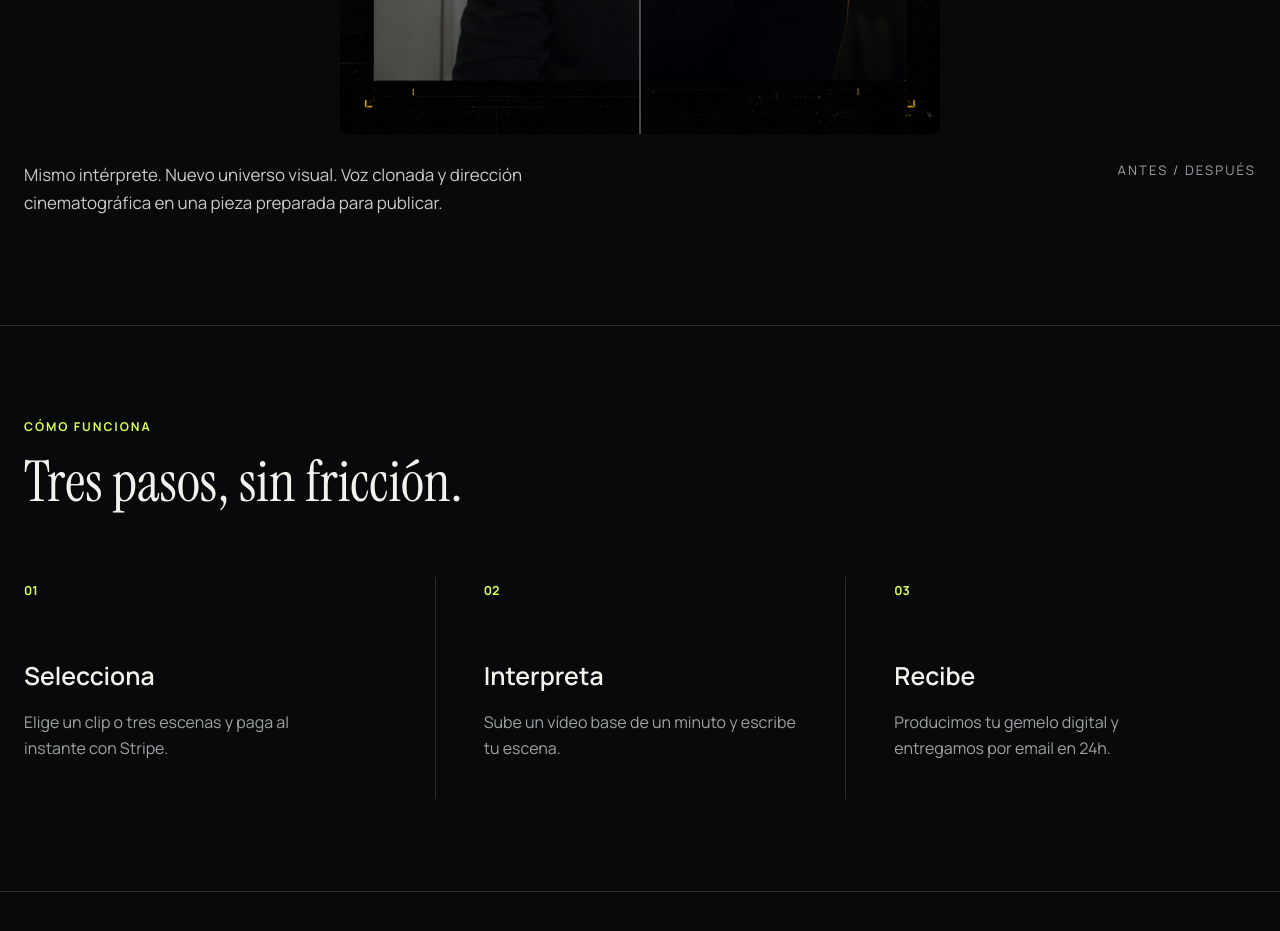
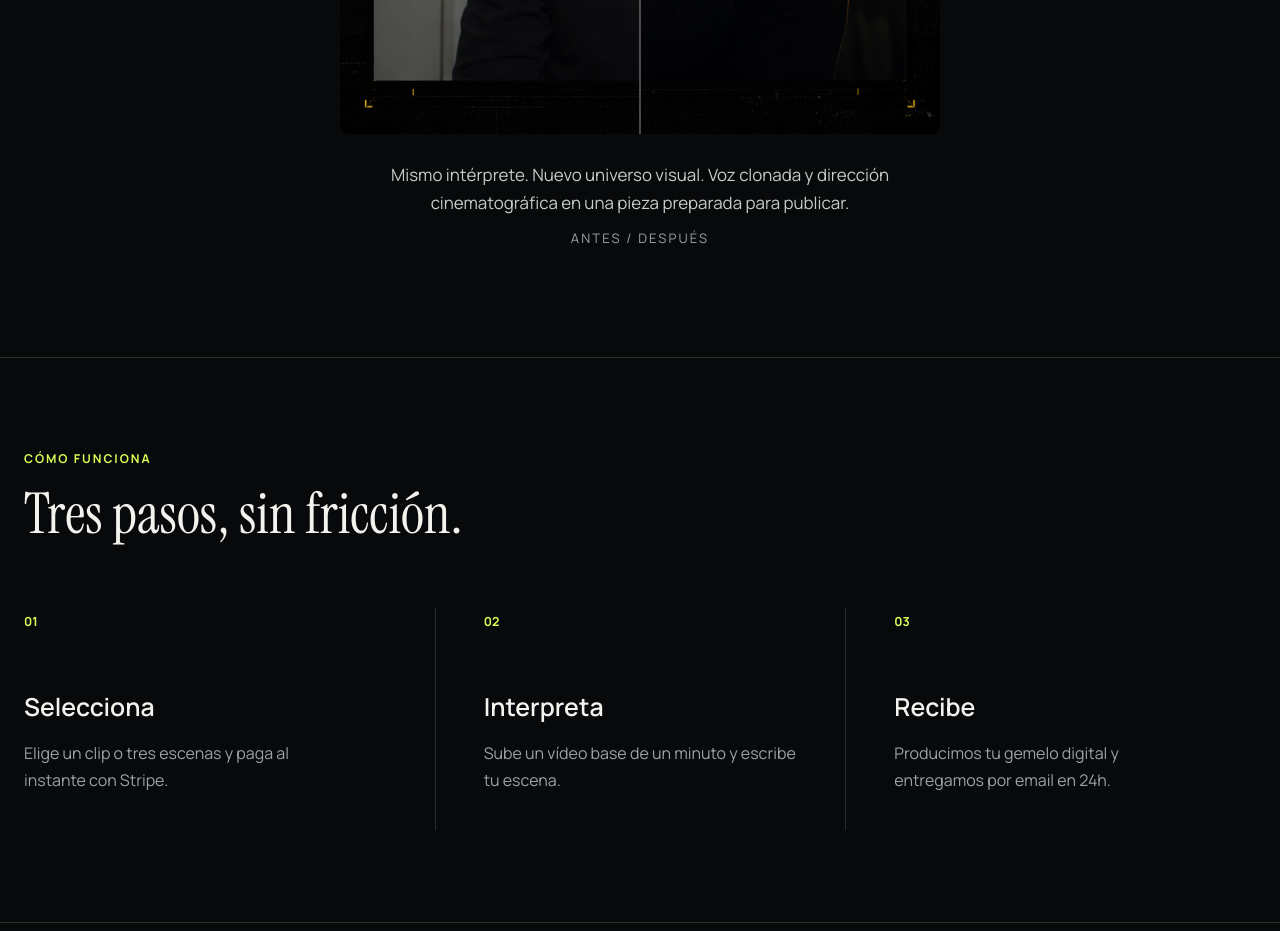
Before and after one commit to carferlopez/reeltwin-ai-mvp, a Next.js app: page / in a window 1280 px wide. Shown: the part 1660-2591 px from the top of the page. Built offline with nearby package versions, Linux system fonts and the light colour scheme; no server answers.

Commit message:
style: center demo caption text and label below comparison slider

```diff
--- a/app/globals.css
+++ b/app/globals.css
@@ -368,8 +368,10 @@ textarea {
 
 .demo-caption {
   display: flex;
-  justify-content: space-between;
-  gap: 28px;
+  flex-direction: column;
+  align-items: center;
+  text-align: center;
+  gap: 12px;
   padding-top: 27px;
 }
 
@@ -746,7 +748,6 @@ textarea {
     padding: 12px;
   }
 
-  .demo-caption,
   .pricing-heading,
   .closing {
     flex-direction: column;
```
